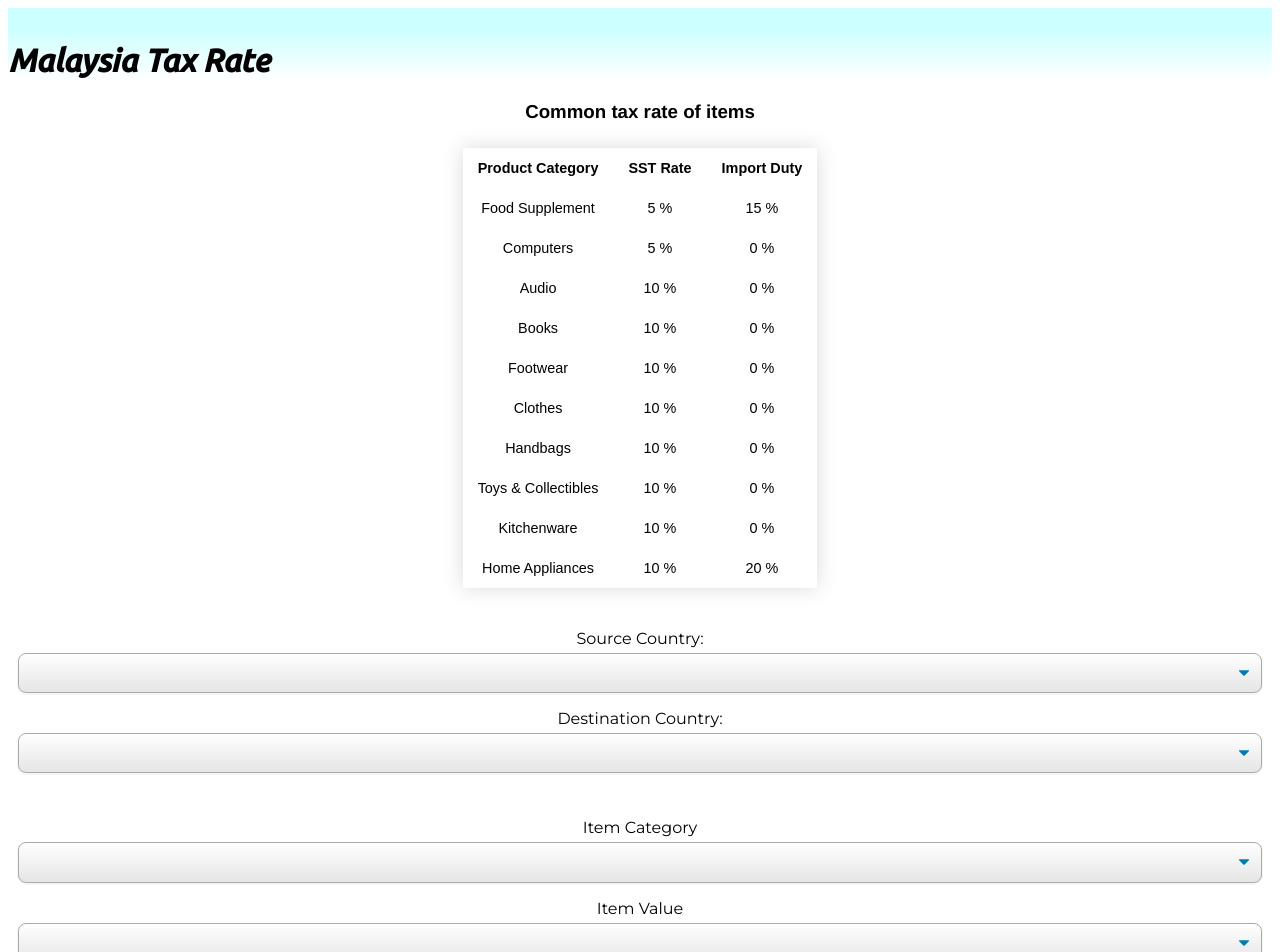
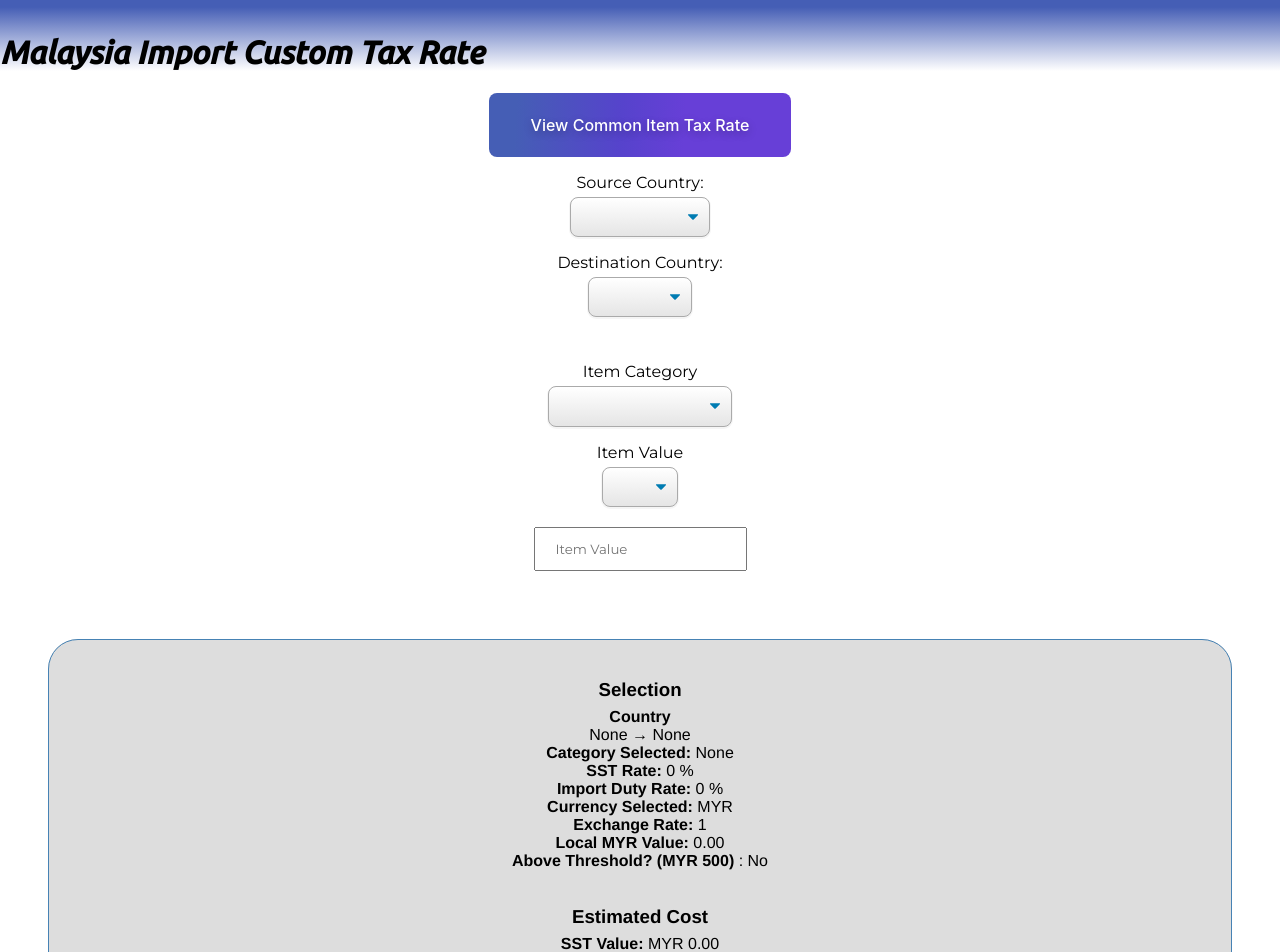
Before and after one commit to aarontanx/project-tax, a Vue app: page / in a window 1280 px wide. Shown: the top 952 px of the page. Built offline with nearby package versions, Linux system fonts and the light colour scheme.

Commit message:
Fixed full screen and Summary borders and background

```diff
--- a/src/App.vue
+++ b/src/App.vue
@@ -1,27 +1,26 @@
 <template >
-<div class='background fullscreen'><Header /></div>
+<div class="fullscreen">
+<div class='background'><Header /></div>
+<div class='container__sidebar'> <TaxDescription /> </div>
+
 <div class="container">
-  <div class='container__sidebar'> <TaxDescription /> </div>
+<div class='container__main'> <Form /></div>
+<div class='container__main'> <Final /></div>
 </div>
-<div class="container">
-<div class='container__main'> <MainContainer /></div>
-</div>
-<div class="container">
-<div class='container__main'> <Final /></div>
 </div>
 </template>
 
 
 <script>
 import TaxDescription from './components/TaxDescription'
-import MainContainer from './components/MainContainer.vue'
+import Form from './components/Form.vue'
 import Header from './components/Header.vue'
 import Final from './components/Final.vue'
 
 
 export default {
   components: {
-    MainContainer,
+    Form,
     Header,
     TaxDescription,
     Final
@@ -43,14 +42,26 @@ export default {
 .background {
   /* margin: 1%; */
   padding-top: 1%;
-  background: linear-gradient(to bottom, #ccffff 30%, #ffffff 100%);
+  background: linear-gradient(to bottom, #455EB5 10%, #ffffff 100%);
   /* position: relative; */
   /* height: auto; */
   /* min-height: 100%; */
   /* min-width: 100%; */
+
+
+}
+
+.fullscreen {
+  position: absolute;
+  top: 0;
+  left: 0;
+  width: 100%;
+  height: 100%;
 }
 .container {
     /* display: flex; */
+    border: 1px;
+    border-color: black;
 }
 .container__sidebar {
     /* width: 30%; */
--- a/src/components/Final.vue
+++ b/src/components/Final.vue
@@ -1,5 +1,5 @@
 <template>
-
+<body>
     <div class='result'>
     <Summary />
     <br>
@@ -11,6 +11,7 @@
         <br>
         <b>Final Estimated Price: </b> MYR {{ Number($store.state.finalValue).toLocaleString(undefined, {minimumFractionDigits: 2, maximumFractionDigits: 2}) }}
     </div>
+</body>
 </template>
 
 <script>
@@ -37,4 +38,28 @@ export default {
     border-radius: 30px;
     /* background-color: lightblue; */
     }
+
+body {
+    background-color: #ddd;
+    margin: 3rem;
+    border-radius: 30px;}
+
+#tv {
+  position: relative;
+  width: 350px;
+  height: 550px;
+  background: white;
+  border-radius: 0% 0% 0% 0% / 0% 0% 0% 0% ;
+  color: white;
+  box-shadow: 20px 20px rgba(0,0,0,.15);
+  transition: all .4s ease;
+}
+#tv:hover {
+  border-radius: 0% 0% 50% 50% / 0% 0% 5% 5% ;
+  box-shadow: 10px 10px rgba(0,0,0,.25);
+}
+
+h3 {
+    margin-bottom: -1%;
+}
 </style>
--- a/src/components/Form.vue
+++ b/src/components/Form.vue
@@ -1,8 +1,8 @@
 <template>
-    <div class='container'>
+    <div class='container center'>
         <div class='center'>
             <p> Source Country: </p>
-            <select class="select-css" v-model="setSrcCty">
+            <select class="select-css " v-model="setSrcCty">
                 <option v-for="src_cty in $store.state.src_cty_choice.sort()" :key='src_cty' :value="src_cty" selected>
                     {{ src_cty }}
                 </option>
@@ -36,7 +36,7 @@
             </select>
         </div>
         <div>
-            <input style="margin: 10px" v-model="setItemValue" type="number" placeholder="Item Value" />
+            <input class='form-size' style="" v-model="setItemValue" type="number" placeholder="Item Value" />
         </div>
     </div>
 </template>
@@ -107,17 +107,33 @@ export default {
         border: 1px black;
     }
 
+.form-size {
+    padding: 12px 20px;
+    margin: 10px auto;
+    /* border-radius: 5%;  */
+    /* display: grid; */
+  grid-template-columns: auto;
+  grid-gap: 0.5rem 1rem;
+  justify-items: center;
+  position: relative;
+}
 
 .select-css {
-  display: block;
+  /* display: grid; */
+  /* display: flex; */
+  align-items: center;
+  justify-content: center;
   font-size: 16px;
   font-family: sans-serif;
   font-weight: 700;
   color: #444;
   line-height: 1.3;
   padding: .6em 1.4em .5em .8em;
-  width: 100%;
-  max-width: 100%; /* useful when width is set to anything other than 100% */
+  float: center;
+  /* align-items: center; */
+  /* width: 30%; */
+  /* useful when width is set to anything other than 100% */
+  max-width: 100%;
   box-sizing: border-box;
   margin: 0;
   border: 1px solid #aaa;
@@ -139,6 +155,7 @@ export default {
   /* icon size, then gradient */
   background-size: .65em auto, 100%;
 }
+
 /* Hide arrow icon in IE browsers */
 .select-css::-ms-expand {
   display: none;
--- a/src/components/Header.vue
+++ b/src/components/Header.vue
@@ -1,5 +1,5 @@
 <template>
-    <h1> Malaysia Tax Rate </h1>
+    <h1> Malaysia Import Custom Tax Rate </h1>
 </template>
 
 <script>
--- a/src/components/MainContainer.vue
+++ /dev/null
@@ -1,27 +0,0 @@
-<template>
-    <div>
-        <div class='container'> <Form /> </div>
-    </div>
-
-
-</template>
-
-<script>
-
-import Form from './Form.vue'
-
-
-export default {
-    components: {
-        Form,
-    }
-}
-</script>
-
-<style scoped>
-    .container {
-        /* display: flex; */
-        /* padding: 1%; */
-        /* margin: 1%; */
-    }
-</style>
--- a/src/components/Summary.vue
+++ b/src/components/Summary.vue
@@ -1,9 +1,10 @@
 <template>
         <div>
+            <h3> Selection </h3>
             <br>
-            <b> Source Country: </b> {{ $store.state.src_cty }}
+            <b> Country </b>
             <br>
-            <b> Destination Country: </b> {{ $store.state.dst_cty }}
+            {{ $store.state.src_cty }} &rarr; {{ $store.state.dst_cty }}
             <br>
             <b> Category Selected: </b> {{ $store.state.categorySelected }}
             <br>
@@ -30,6 +31,6 @@ export default {
 
 <style scoped>
 h3 {
-    /* margin: x; */
+    margin-bottom: -1%;
 }
 </style>
--- a/src/components/TaxDescription.vue
+++ b/src/components/TaxDescription.vue
@@ -1,17 +1,22 @@
 <template>
-    <h3> Common tax rate of items </h3>
-    <table class='styled-table'>
+    <button class="button-36" role="button" v-on:click='$store.state.hideTable = !$store.state.hideTable'> View Common Item Tax Rate </button>
+    <!-- <h3 v-show='$store.state.hideTable'> Common tax rate of items </h3> -->
+    <transition name="fade">
+        <table v-show='$store.state.hideTable' class='styled-table'>
             <thead>
                 <th> Product Category </th>
                 <th> SST Rate </th>
                 <th> Import Duty </th>
             </thead>
-        <tbody :key='category' v-for="category in Object.keys($store.state.taxRate)" class="active-row">
+            <tbody   class="active-row" >
+                <tr v-for="category in Object.keys($store.state.taxRate)" :key='category'>
                 <td> {{ category }} </td>
                 <td> {{ $store.state.taxRate[category][0]*100 }} % </td>
                 <td> {{ $store.state.taxRate[category][1]*100 }} % </td>
+                </tr>
             </tbody>
         </table>
+    </transition>
 </template>
 
 <script>
@@ -20,12 +25,28 @@ export default {
     name: 'TaxDescription',
     props: {
 
-    }
+    },
 }
 
 </script>
 
 <style scoped>
+
+
+.fade-enter-active, .fade-leave-active {
+transform: translateY(0vh);
+  transition: all 0.4s ease-in-out;
+
+}
+.fade-enter-from, .fade-leave-to {
+  transform: translateY(100vh);
+}
+
+
+
+
+
+
     .styled-table {
     border-collapse: collapse;
     margin: 25px auto;
@@ -35,10 +56,7 @@ export default {
     box-shadow: 0 0 20px rgba(0, 0, 0, 0.15);
     /* align-content: center; */
     /* float: left; */
-}
-
-h3 {
-    /* text-align: left; */
+    /* transition: opacity .5s; */
 }
 
 .styled-table th,
@@ -55,11 +73,46 @@ h3 {
 }
 
 .styled-table tbody tr:last-of-type {
-    border-bottom: 2px solid #009879;
+    /* border-bottom: 2px solid #009879; */
 }
 
 .styled-table tbody tr.active-row {
     font-weight: bold;
     color: #009879;
 }
+
+
+.button-36 {
+  background-image: linear-gradient(92.88deg, #455EB5 9.16%, #5643CC 43.89%, #673FD7 64.72%);
+  border-radius: 8px;
+  border-style: none;
+  box-sizing: border-box;
+  color: #FFFFFF;
+  cursor: pointer;
+  flex-shrink: 0;
+  font-family: "Inter UI","SF Pro Display",-apple-system,BlinkMacSystemFont,"Segoe UI",Roboto,Oxygen,Ubuntu,Cantarell,"Open Sans","Helvetica Neue",sans-serif;
+  font-size: 16px;
+  font-weight: 500;
+  height: 4rem;
+  padding: 0 1.6rem;
+  text-align: center;
+  text-shadow: rgba(0, 0, 0, 0.25) 0 3px 8px;
+  transition: all .5s;
+  user-select: none;
+  -webkit-user-select: none;
+  touch-action: manipulation;
+}
+
+.button-36:hover {
+  box-shadow: rgba(80, 63, 205, 0.5) 0 1px 30px;
+  transition-duration: .1s;
+}
+
+@media (min-width: 768px) {
+  .button-36 {
+    padding: 0 2.6rem;
+  }
+}
+
+
 </style>
--- a/src/store/index.js
+++ b/src/store/index.js
@@ -71,6 +71,8 @@ export default createStore({
 
       'threshold' : 500,
       'aboveThreshold': false,
+
+      'hideTable' : false,
   },
   mutations: {
       setSrcCty(state, srcCtySelected) {
@@ -88,6 +90,7 @@ export default createStore({
         this.commit('updateAllValue')
       },
       setCurrency(state, currencySelected) {
+        state.currencySelected = currencySelected
         state.exchangeRate = state.currency[currencySelected]
         this.commit('updateAllValue')
         },
```
Lines whose indentation alone changed are shown as unchanged.
